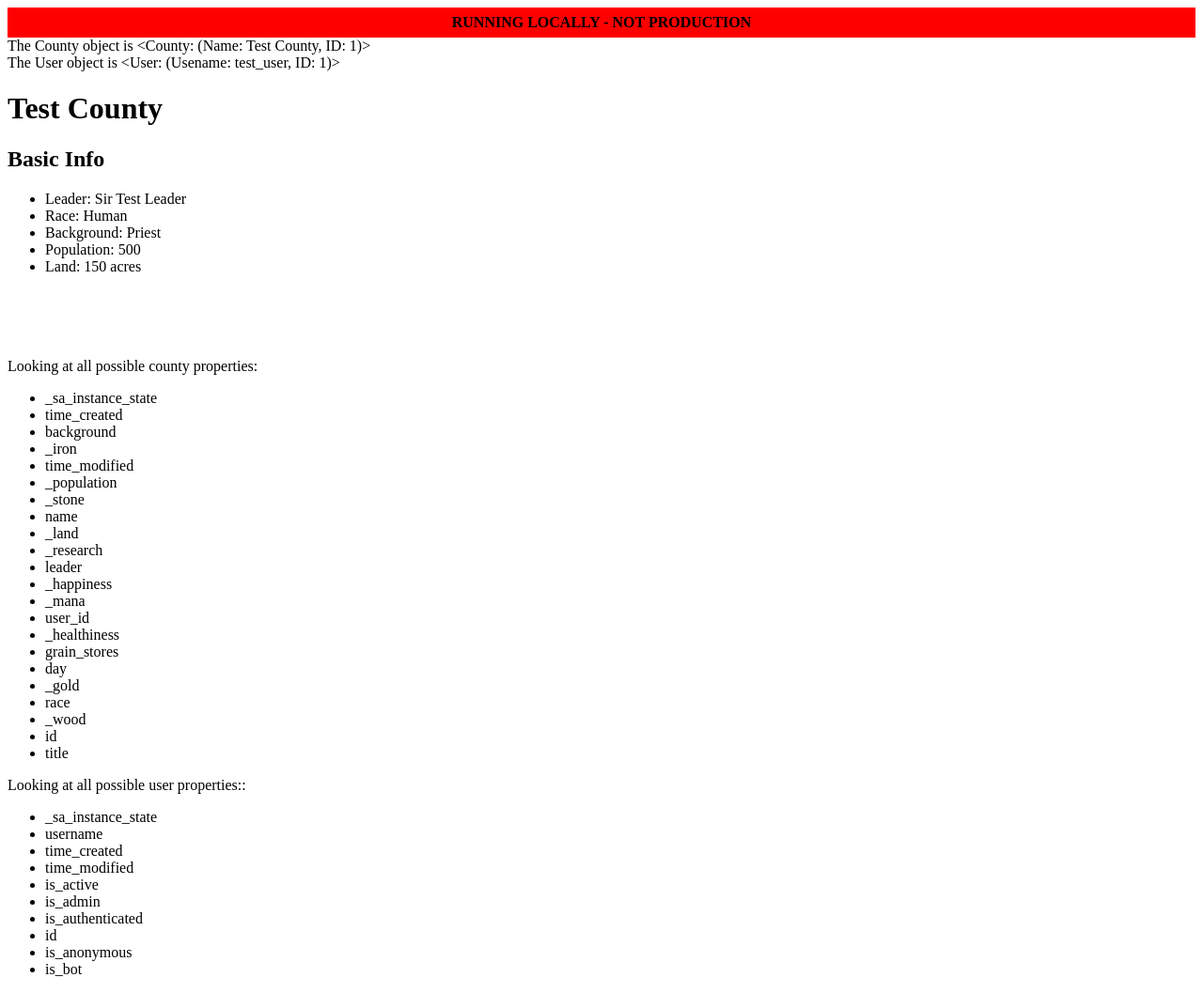
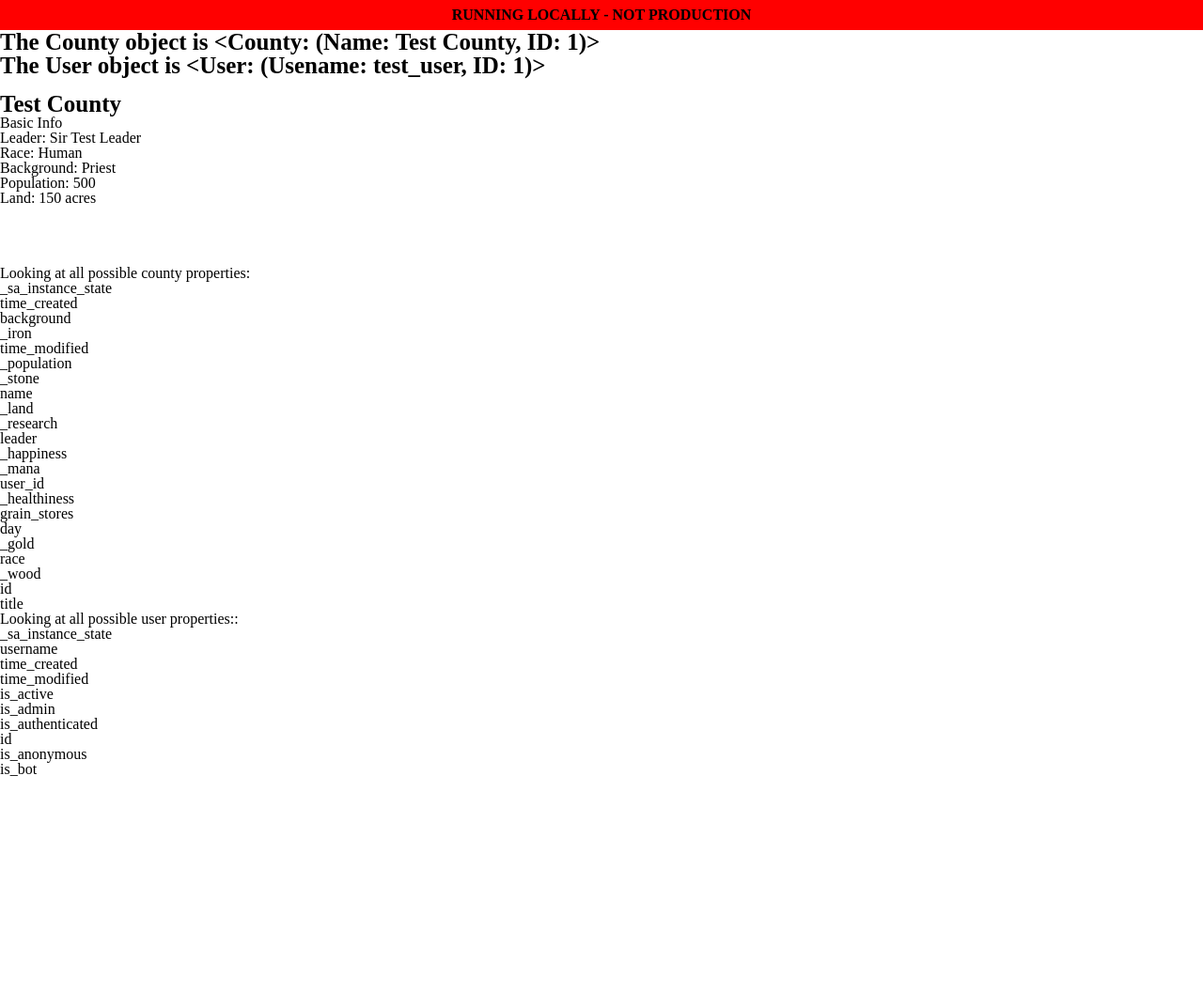
Before and after one commit to elthran/UDK, a Flask app: page / in a window 1280 px wide. Shown: the whole page at 94% size. After the commit the page ends 826 px from the top, so only its background shows below. Run offline with Flask 2, Linux system fonts and the light colour scheme; data comes from the database, SQL or seed files in the repository; some libraries are stand-ins or nearby versions.

Commit message:
added css

```diff
--- /dev/null
+++ b/app/static/css/reset.css
@@ -0,0 +1,56 @@
+/* http://meyerweb.com/eric/tools/css/reset/
+   v2.0 | 20110126
+   License: none (public domain)
+*/
+
+html, body, div, span, applet, object, iframe,
+h1, h2, h3, h4, h5, h6, p, blockquote, pre,
+a, abbr, acronym, address, big, cite, code,
+del, dfn, em, img, ins, kbd, q, s, samp,
+small, strike, strong, sub, sup, tt, var,
+b, u, i, dl, dt, dd, ol, ul, li,
+fieldset, form, label, legend,
+table, caption, tbody, tfoot, thead, tr, th, td,
+article, aside, canvas, details, embed,
+figure, figcaption, footer, header, hgroup,
+menu, nav, output, section, summary,
+time, mark, audio, video, input, button, textarea {
+    margin: 0;
+    padding: 0;
+    border: 0;
+    outline: none;
+    box-sizing: border-box;
+    font-size: 100%;
+    font: inherit;
+    vertical-align: baseline;
+}
+
+input, button, textarea {
+    border-radius: 5px;
+    border: 1px solid #ccc;
+    box-shadow: inset 0 1px 3px #ddd;
+}
+
+/* HTML5 display-role reset for older browsers */
+article, aside, details, figcaption, figure,
+footer, header, hgroup, menu, nav, section {
+    display: block;
+}
+body {
+    line-height: 1;
+}
+ol, ul {
+    list-style: none;
+}
+blockquote, q {
+    quotes: none;
+}
+blockquote:before, blockquote:after,
+q:before, q:after {
+    content: '';
+    content: none;
+}
+table {
+    border-collapse: collapse;
+    border-spacing: 0;
+}
--- /dev/null
+++ b/app/static/css/style.css
@@ -0,0 +1,4 @@
+h1 {
+    font-size: 25px;
+    font-weight: bold;
+}
--- a/app/templates/county_home.html
+++ b/app/templates/county_home.html
@@ -1,8 +1,8 @@
 {% extends "layout.html" %}
 {% block content %}
 
-The County object is {{ county }}
-<br>The User object is {{ user }}
+<h1>The County object is {{ county }}</h1>
+<h1>The User object is {{ user }}</h1>
 <br>
 
 
```
Also changed, not shown: app/config/initialize.py (+2 -6 lines), app/static/favicon.ico (added), 1 other file.
